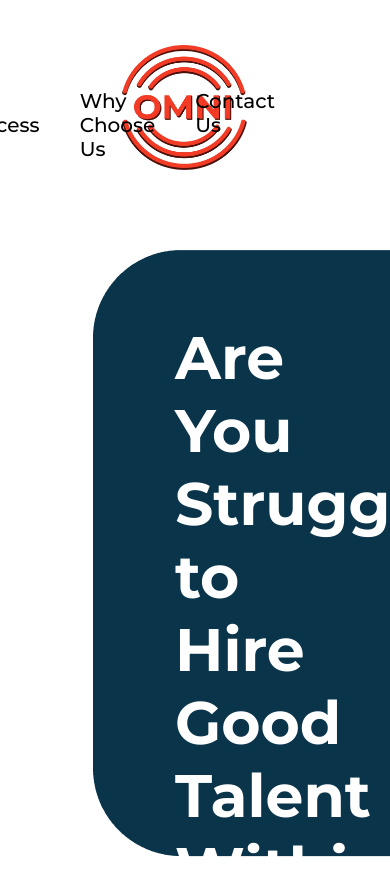
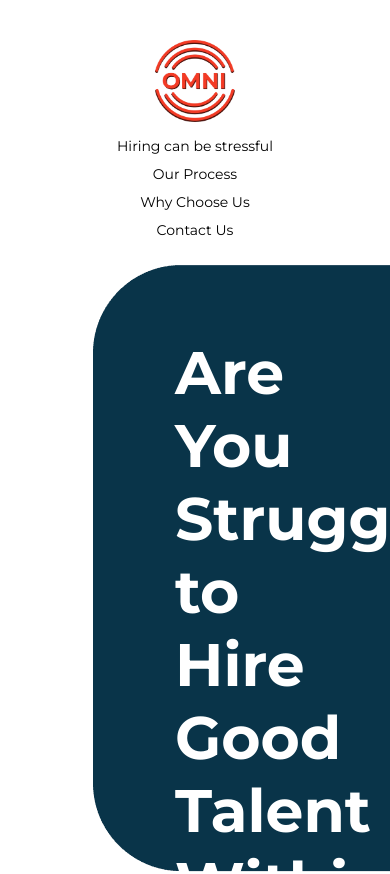
Before and after one commit to selajdin89/internship-omni, a React (Vite) app: page / in a window 390 px wide. Shown: the top 874 px of the page. Built offline with nearby package versions, Linux system fonts and the light colour scheme.

Commit message:
Update NavBar.scss

```diff
--- a/src/components/navbar/NavBar.scss
+++ b/src/components/navbar/NavBar.scss
@@ -1,29 +1,119 @@
 .navbar {
-	padding: 65px;
-	background-color: #fff;
-}
-
-.navbar nav {
-	display: flex;
-	justify-content: right;
-	gap: 40px;
-}
-
-nav a {
-	color: black;
-	text-decoration: none;
-	font-size: 20px;
-	font-weight: 460;
-	margin-top: -85px;
-}
-
-nav a:last-child {
-	margin-right: 50px;
+  display: flex;
+  align-items: center;
+  justify-content: space-between;
+  padding: 20px 65px;
+  box-sizing: border-box;
+  margin-top: 25px;
 }
 
 .navbar-logo {
-	margin-top: -20px;
-	margin-left: 57px;
-	width: 125px;
-	height: 125px;
+  width: 100px;
+  margin-left: 40px;
 }
+
+nav {
+  display: flex;
+  justify-content: flex-end;
+  gap: 40px;
+  margin-right: 40px;
+}
+
+a {
+  text-decoration: none;
+  color: #000;
+  font-size: 20px;
+}
+
+@media (max-width: 1024px) {
+  .navbar {
+    padding: 20px 40px;
+  }
+
+  nav {
+    gap: 30px;
+  }
+
+  a {
+    font-size: 18px;
+  }
+}
+
+@media (max-width: 768px) {
+  .navbar {
+    padding: 20px 30px;
+  }
+
+  .navbar-logo {
+    margin-left: 20px;
+  }
+
+  nav {
+    gap: 20px;
+    margin-right: 20px;
+  }
+
+  a {
+    font-size: 16px;
+  }
+}
+
+@media (max-width: 600px) {
+  .navbar {
+    padding: 20px;
+    flex-direction: column;
+    align-items: center;
+  }
+
+  .navbar-logo {
+    margin-left: 0;
+    margin-bottom: 15px;
+  }
+
+  nav {
+    gap: 15px;
+    margin-right: 0;
+  }
+
+  a {
+    font-size: 16px;
+  }
+}
+
+@media (max-width: 480px) {
+  .navbar {
+    padding: 15px;
+  }
+
+  .navbar-logo {
+    width: 80px;
+  }
+
+  nav {
+    flex-direction: column;
+    gap: 10px;
+    align-items: center;
+  }
+
+  a {
+    font-size: 14px;
+  }
+}
+
+@media (max-width: 360px) {
+  .navbar {
+    padding: 10px;
+  }
+
+  .navbar-logo {
+    width: 70px;
+  }
+
+  nav {
+    gap: 8px;
+  }
+
+  a {
+    font-size: 12px;
+  }
+}
```
